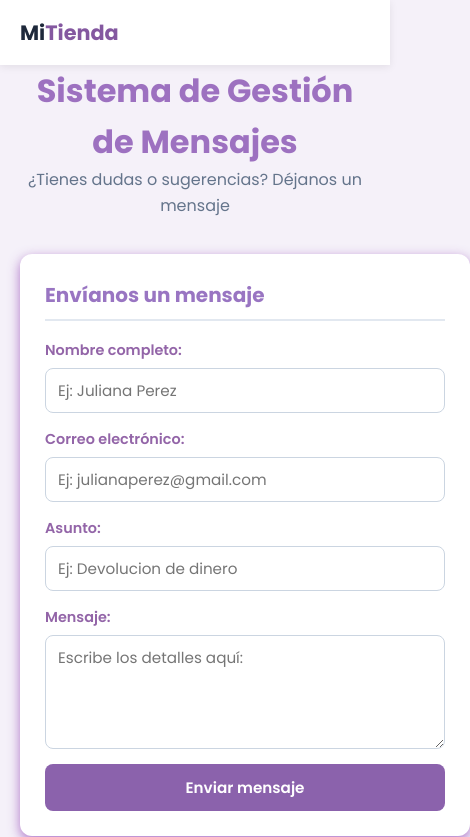
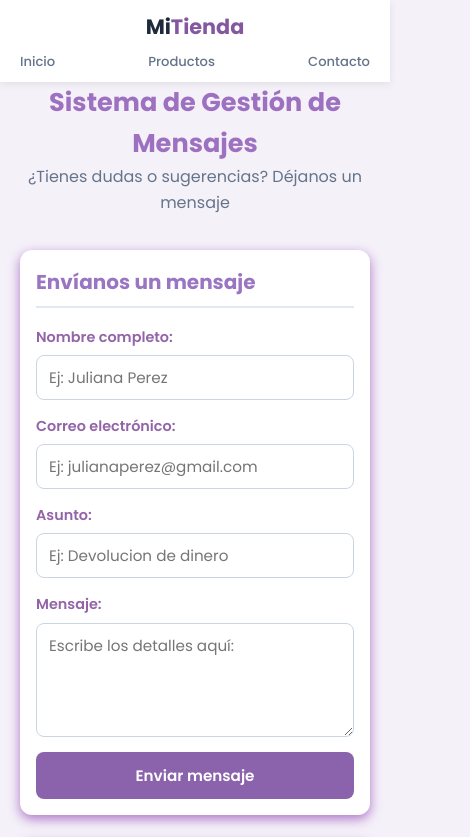
Before and after one commit to jenifertatianapardosusa-del/proyecto_bd, a plain HTML site: page frontend/contacto.html in a window 390 px wide. Shown: the top 837 px of the page, 470 px wide, since content can reach past the window. Drawn offline with Linux system fonts and the light colour scheme; no server answers.

Commit message:
se agrago el responsive

```diff
--- a/frontend/contacto.css
+++ b/frontend/contacto.css
@@ -92,7 +92,7 @@ main {
 /* --- Layout del Panel (Formulario + Lista) --- */
 .panel-tienda {
     display: grid;
-    grid-template-columns: 1000px ;
+    grid-template-columns: minmax(0, 1fr);
     gap: 25px;
     align-items: start;
     margin-bottom: 35px;
@@ -129,7 +129,7 @@ form {
 
 .form-ajuste {
     display: grid;
-    grid-template-columns: repeat(auto-fill, minmax(400px, 2fr));
+    grid-template-columns: repeat(2, minmax(0, 1fr));
     gap: 15px;
 }
 
@@ -147,6 +147,7 @@ label {
 
 input,
 textarea {
+    width: 100%;
     font-family: inherit;
     font-size: 0.95rem;
     padding: 10px 12px;
@@ -310,15 +311,47 @@ textarea:focus {
 
 /* --- Responsive --- */
 @media (max-width: 768px) {
-    .panel-tienda {
-        grid-template-columns: 1fr;
+    main {
+        padding: 30px 12px;
     }
 
+    .form-ajuste,
     .fila-contacto {
         grid-template-columns: 1fr;
     }
 
     .nav-links {
-        display: none;
+        gap: 12px;
+        font-size: 0.9rem;
+    }
+
+    .tarjeta {
+        padding: 20px;
     }
 }
+
+@media (max-width: 480px) {
+    .nav-contenido {
+        height: auto;
+        min-height: 65px;
+        padding-top: 10px;
+        padding-bottom: 10px;
+        flex-direction: column;
+        gap: 8px;
+    }
+
+    .nav-links {
+        width: 100%;
+        justify-content: space-between;
+        gap: 8px;
+        font-size: 0.82rem;
+    }
+
+    .encabezado-principal h1 {
+        font-size: 1.6rem;
+    }
+
+    .tarjeta {
+        padding: 16px;
+    }
+}
```
